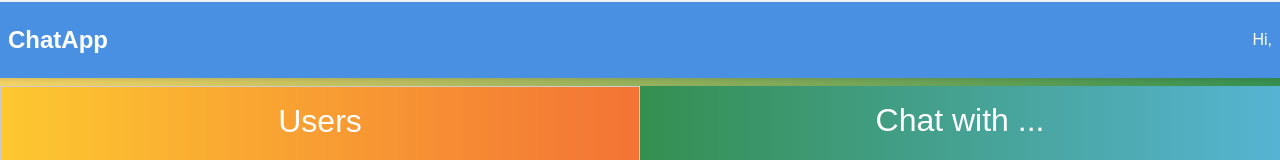
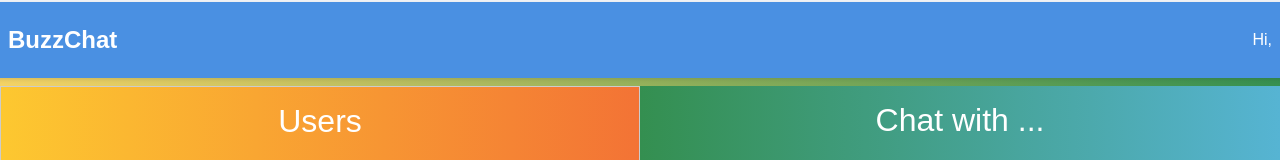
Before and after one commit to KumarShresth7/BuzzChat, a React (Create React App) app in the folder client/: page /chat in a window 1280 px wide. Shown: the top 160 px of the page. Built offline with nearby package versions, Linux system fonts and the light colour scheme; no server answers; sample sign-in values are in the browser's storage.

Commit message:
name change

```diff
--- a/client/src/pages/chat.js
+++ b/client/src/pages/chat.js
@@ -116,7 +116,7 @@ const Chat = () => {
     <div>
       <nav class="navbar">
         <div class="navbar-brand">
-            <a href="#">ChatApp</a>
+            <a href="#">BuzzChat</a>
         </div>
         {/* <ul class="navbar-menu">
             <li class="navbar-item"><a href="#">Home</a></li>
```
